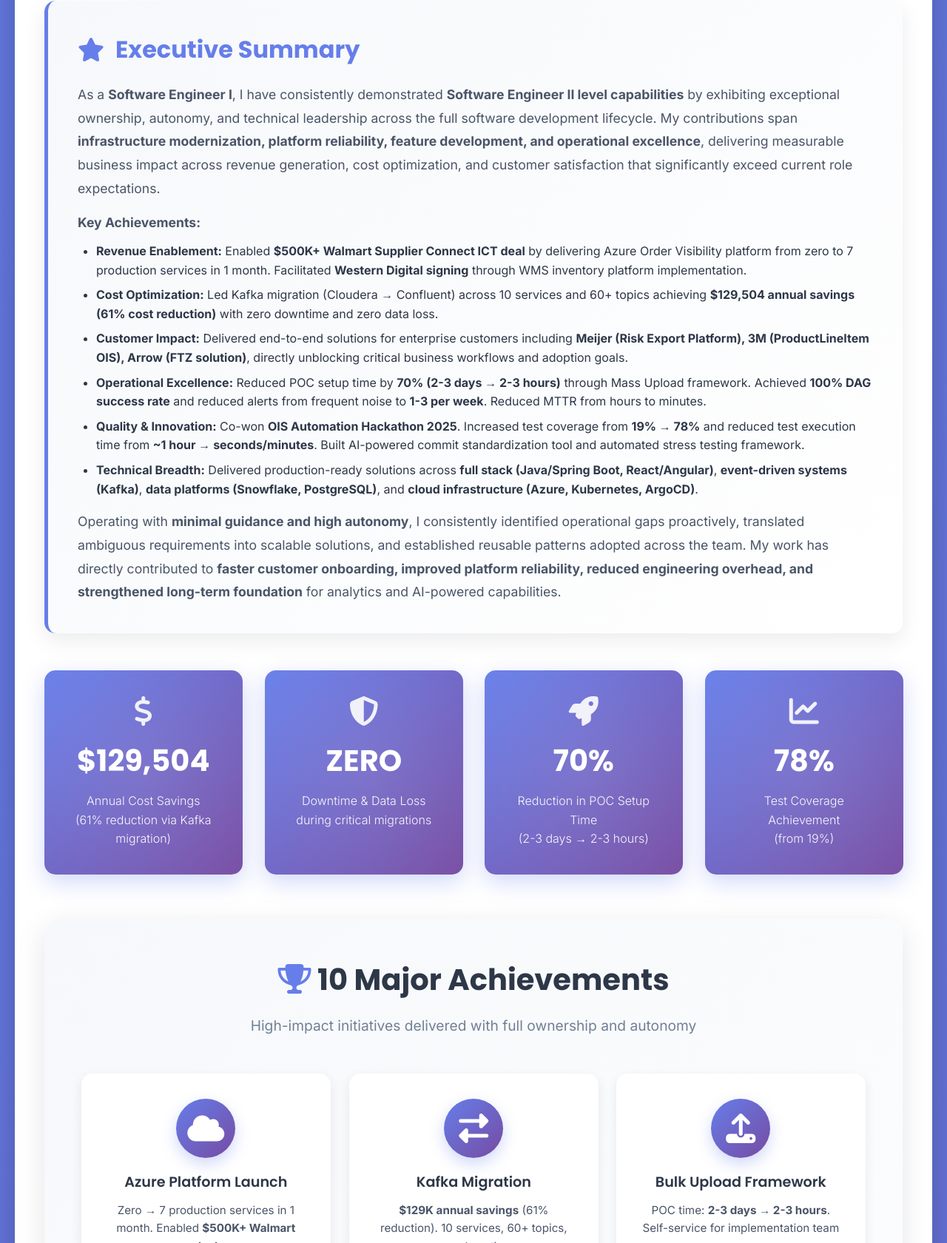
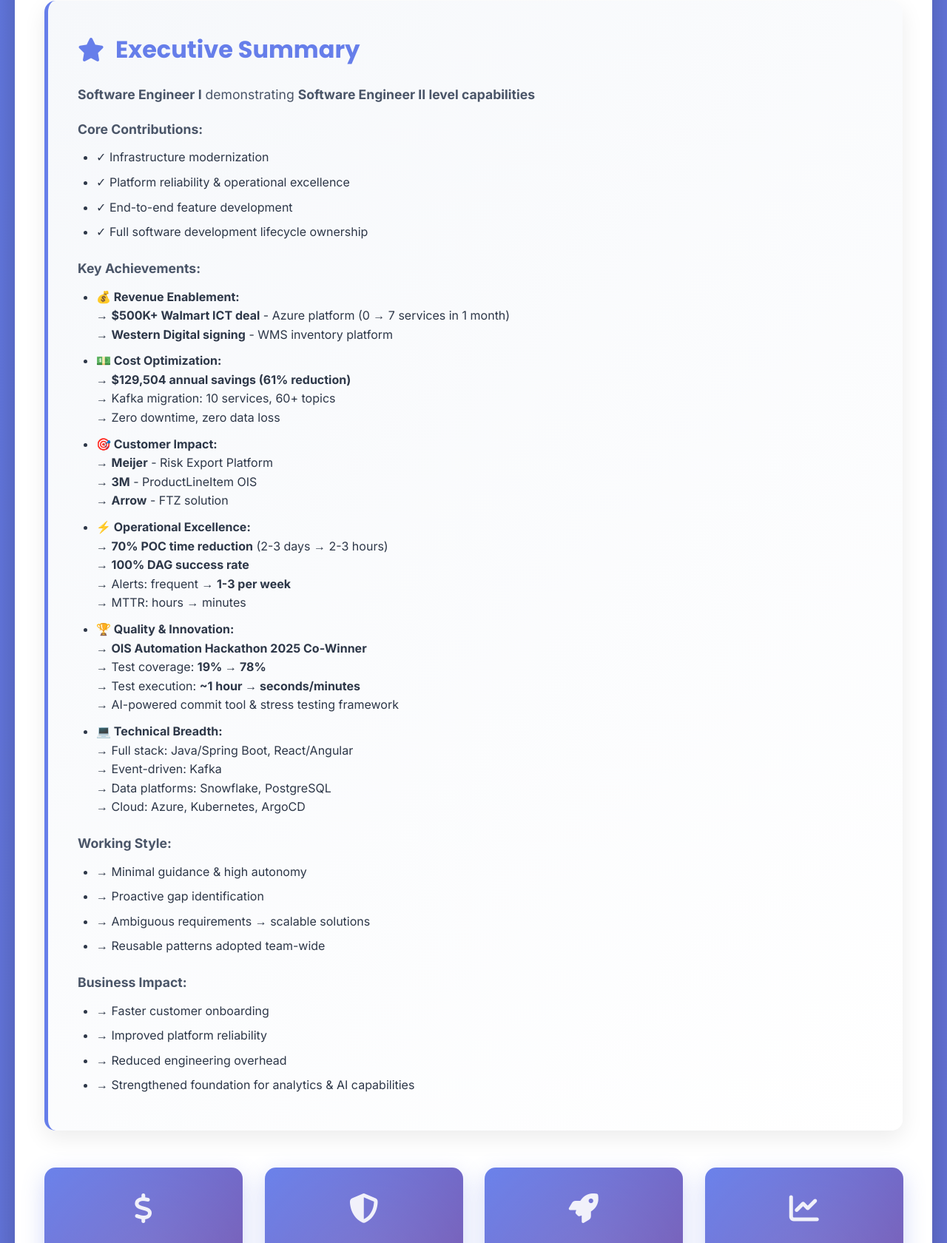
Before and after one commit to Navinpalanikumar/fkpromotion, a plain HTML site: page index.html in a window 1280 px wide. Shown: the part 482-2162 px from the top of the page at 74% size. Drawn offline with Linux system fonts and the light colour scheme.

Commit message:
Update index.html

```diff
--- a/index.html
+++ b/index.html
@@ -797,24 +797,72 @@
                     <i class="fas fa-star"></i>
                     Executive Summary
                 </h2>
-                <p>As a <strong>Software Engineer I</strong>, I have consistently demonstrated <strong>Software Engineer II level capabilities</strong> by exhibiting exceptional ownership, autonomy, and technical leadership across the full software development lifecycle. My contributions span <strong>infrastructure modernization, platform reliability, feature development, and operational excellence</strong>, delivering measurable business impact across revenue generation, cost optimization, and customer satisfaction that significantly exceed current role expectations.</p>
-
-                <p style="margin-top: 15px;"><strong>Key Achievements:</strong></p>
+                <p><strong>Software Engineer I</strong> demonstrating <strong>Software Engineer II level capabilities</strong></p>
+
+                <p style="margin-top: 15px;"><strong>Core Contributions:</strong></p>
                 <ul style="margin-left: 25px; margin-top: 10px;">
-                    <li style="margin-bottom: 8px;"><strong>Revenue Enablement:</strong> Enabled <strong>$500K+ Walmart Supplier Connect ICT deal</strong> by delivering Azure Order Visibility platform from zero to 7 production services in 1 month. Facilitated <strong>Western Digital signing</strong> through WMS inventory platform implementation.</li>
-
-                    <li style="margin-bottom: 8px;"><strong>Cost Optimization:</strong> Led Kafka migration (Cloudera → Confluent) across 10 services and 60+ topics achieving <strong>$129,504 annual savings (61% cost reduction)</strong> with zero downtime and zero data loss.</li>
-
-                    <li style="margin-bottom: 8px;"><strong>Customer Impact:</strong> Delivered end-to-end solutions for enterprise customers including <strong>Meijer (Risk Export Platform), 3M (ProductLineItem OIS), Arrow (FTZ solution)</strong>, directly unblocking critical business workflows and adoption goals.</li>
-
-                    <li style="margin-bottom: 8px;"><strong>Operational Excellence:</strong> Reduced POC setup time by <strong>70% (2-3 days → 2-3 hours)</strong> through Mass Upload framework. Achieved <strong>100% DAG success rate</strong> and reduced alerts from frequent noise to <strong>1-3 per week</strong>. Reduced MTTR from hours to minutes.</li>
-
-                    <li style="margin-bottom: 8px;"><strong>Quality & Innovation:</strong> Co-won <strong>OIS Automation Hackathon 2025</strong>. Increased test coverage from <strong>19% → 78%</strong> and reduced test execution time from <strong>~1 hour → seconds/minutes</strong>. Built AI-powered commit standardization tool and automated stress testing framework.</li>
-
-                    <li style="margin-bottom: 8px;"><strong>Technical Breadth:</strong> Delivered production-ready solutions across <strong>full stack (Java/Spring Boot, React/Angular)</strong>, <strong>event-driven systems (Kafka)</strong>, <strong>data platforms (Snowflake, PostgreSQL)</strong>, and <strong>cloud infrastructure (Azure, Kubernetes, ArgoCD)</strong>.</li>
+                    <li style="margin-bottom: 8px;">✓ Infrastructure modernization</li>
+                    <li style="margin-bottom: 8px;">✓ Platform reliability & operational excellence</li>
+                    <li style="margin-bottom: 8px;">✓ End-to-end feature development</li>
+                    <li style="margin-bottom: 8px;">✓ Full software development lifecycle ownership</li>
                 </ul>
 
-                <p style="margin-top: 15px;">Operating with <strong>minimal guidance and high autonomy</strong>, I consistently identified operational gaps proactively, translated ambiguous requirements into scalable solutions, and established reusable patterns adopted across the team. My work has directly contributed to <strong>faster customer onboarding, improved platform reliability, reduced engineering overhead, and strengthened long-term foundation</strong> for analytics and AI-powered capabilities.</p>
+                <p style="margin-top: 20px;"><strong>Key Achievements:</strong></p>
+                <ul style="margin-left: 25px; margin-top: 10px;">
+                    <li style="margin-bottom: 10px;"><strong>💰 Revenue Enablement:</strong>
+                        <br>→ <strong>$500K+ Walmart ICT deal</strong> - Azure platform (0 → 7 services in 1 month)
+                        <br>→ <strong>Western Digital signing</strong> - WMS inventory platform
+                    </li>
+
+                    <li style="margin-bottom: 10px;"><strong>💵 Cost Optimization:</strong>
+                        <br>→ <strong>$129,504 annual savings (61% reduction)</strong>
+                        <br>→ Kafka migration: 10 services, 60+ topics
+                        <br>→ Zero downtime, zero data loss
+                    </li>
+
+                    <li style="margin-bottom: 10px;"><strong>🎯 Customer Impact:</strong>
+                        <br>→ <strong>Meijer</strong> - Risk Export Platform
+                        <br>→ <strong>3M</strong> - ProductLineItem OIS
+                        <br>→ <strong>Arrow</strong> - FTZ solution
+                    </li>
+
+                    <li style="margin-bottom: 10px;"><strong>⚡ Operational Excellence:</strong>
+                        <br>→ <strong>70% POC time reduction</strong> (2-3 days → 2-3 hours)
+                        <br>→ <strong>100% DAG success rate</strong>
+                        <br>→ Alerts: frequent → <strong>1-3 per week</strong>
+                        <br>→ MTTR: hours → minutes
+                    </li>
+
+                    <li style="margin-bottom: 10px;"><strong>🏆 Quality & Innovation:</strong>
+                        <br>→ <strong>OIS Automation Hackathon 2025 Co-Winner</strong>
+                        <br>→ Test coverage: <strong>19% → 78%</strong>
+                        <br>→ Test execution: <strong>~1 hour → seconds/minutes</strong>
+                        <br>→ AI-powered commit tool & stress testing framework
+                    </li>
+
+                    <li style="margin-bottom: 10px;"><strong>💻 Technical Breadth:</strong>
+                        <br>→ Full stack: Java/Spring Boot, React/Angular
+                        <br>→ Event-driven: Kafka
+                        <br>→ Data platforms: Snowflake, PostgreSQL
+                        <br>→ Cloud: Azure, Kubernetes, ArgoCD
+                    </li>
+                </ul>
+
+                <p style="margin-top: 20px;"><strong>Working Style:</strong></p>
+                <ul style="margin-left: 25px; margin-top: 10px;">
+                    <li style="margin-bottom: 8px;">→ Minimal guidance & high autonomy</li>
+                    <li style="margin-bottom: 8px;">→ Proactive gap identification</li>
+                    <li style="margin-bottom: 8px;">→ Ambiguous requirements → scalable solutions</li>
+                    <li style="margin-bottom: 8px;">→ Reusable patterns adopted team-wide</li>
+                </ul>
+
+                <p style="margin-top: 20px;"><strong>Business Impact:</strong></p>
+                <ul style="margin-left: 25px; margin-top: 10px;">
+                    <li style="margin-bottom: 8px;">→ Faster customer onboarding</li>
+                    <li style="margin-bottom: 8px;">→ Improved platform reliability</li>
+                    <li style="margin-bottom: 8px;">→ Reduced engineering overhead</li>
+                    <li style="margin-bottom: 8px;">→ Strengthened foundation for analytics & AI capabilities</li>
+                </ul>
             </div>
 
             <div class="stats">
```
